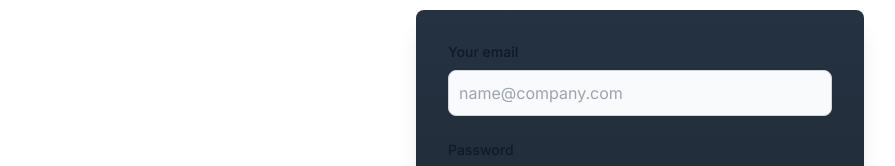
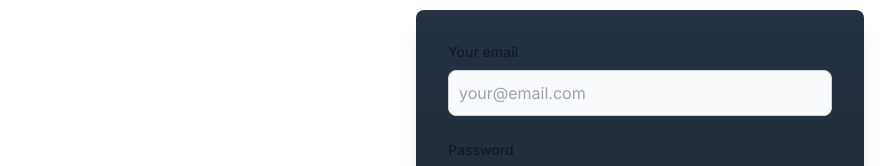
Before and after one commit to yashmandi/password-gen, a React (Vite) app in the folder frontend/: page /login in a window 1280 px wide. Shown: the part 162-328 px from the top of the page, without its empty margins (0-895 px from the left). Built offline with nearby package versions, Linux system fonts and the light colour scheme.

Commit message:
login page ui fix

```diff
--- a/frontend/src/pages/Login.jsx
+++ b/frontend/src/pages/Login.jsx
@@ -104,7 +104,7 @@ const Login = () => {
                     value={email}
                     onChange={(e) => setEmail(e.target.value)}
                     className="bg-gray-50 border border-gray-300 text-gray-900 rounded-lg focus:ring-primary-600 focus:border-primary-600 block w-full p-2.5 dark:bg-gray-700 dark:border-gray-600 dark:placeholder-gray-400 dark:text-white dark:focus:ring-blue-500 dark:focus:border-blue-500"
-                    placeholder="name@company.com"
+                    placeholder="your@email.com"
                     required
                   />
                 </div>
```
